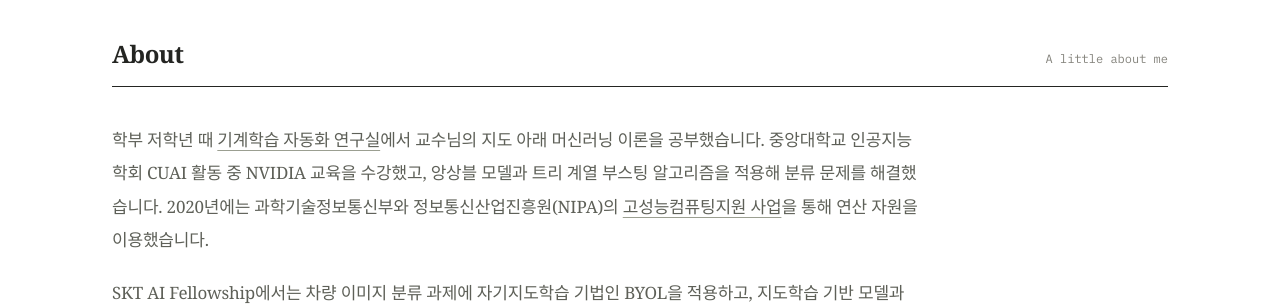
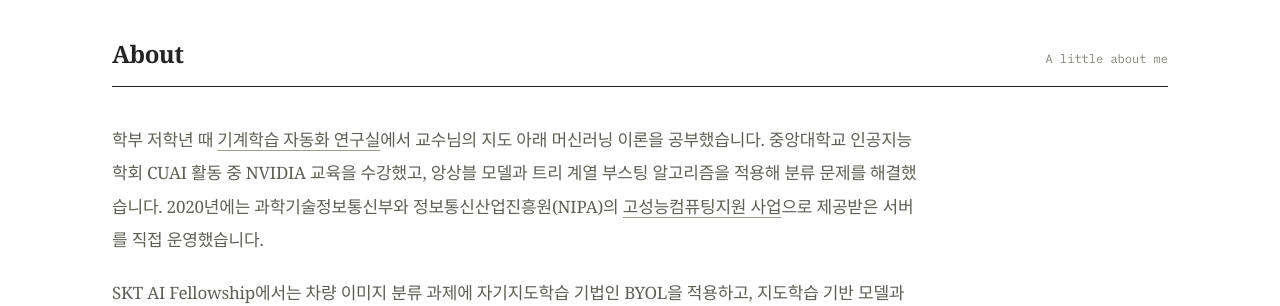
Before and after one commit to skwent77/jaehyun-portfolio, a plain HTML site: page index.html in a window 1280 px wide. Shown: the part 2860-3166 px from the top of the page. Drawn offline with Linux system fonts and the light colour scheme; a web font is replaced by a local one.

Commit message:
Clarify operation of the program server

```diff
--- a/index.html
+++ b/index.html
@@ -61,7 +61,7 @@
     <section class="about-section" id="about" aria-labelledby="about-title">
       <div class="section-heading"><h2 id="about-title">About</h2><span class="mono">A little about me</span></div>
       <div class="about-copy">
-        <p>학부 저학년 때 <a href="https://ml.cau.ac.kr/" target="_blank" rel="noopener noreferrer">기계학습 자동화 연구실</a>에서 교수님의 지도 아래 머신러닝 이론을 공부했습니다. 중앙대학교 인공지능 학회 CUAI 활동 중 NVIDIA 교육을 수강했고, 앙상블 모델과 트리 계열 부스팅 알고리즘을 적용해 분류 문제를 해결했습니다. 2020년에는 과학기술정보통신부와 정보통신산업진흥원(NIPA)의 <a href="https://www.nipa.kr/home/2-2/11430" target="_blank" rel="noopener noreferrer">고성능컴퓨팅지원 사업</a>을 통해 연산 자원을 이용했습니다.</p>
+        <p>학부 저학년 때 <a href="https://ml.cau.ac.kr/" target="_blank" rel="noopener noreferrer">기계학습 자동화 연구실</a>에서 교수님의 지도 아래 머신러닝 이론을 공부했습니다. 중앙대학교 인공지능 학회 CUAI 활동 중 NVIDIA 교육을 수강했고, 앙상블 모델과 트리 계열 부스팅 알고리즘을 적용해 분류 문제를 해결했습니다. 2020년에는 과학기술정보통신부와 정보통신산업진흥원(NIPA)의 <a href="https://www.nipa.kr/home/2-2/11430" target="_blank" rel="noopener noreferrer">고성능컴퓨팅지원 사업</a>으로 제공받은 서버를 직접 운영했습니다.</p>
         <p>SKT AI Fellowship에서는 차량 이미지 분류 과제에 자기지도학습 기법인 BYOL을 적용하고, 지도학습 기반 모델과 성능을 비교하는 실험을 진행했습니다. 약 10만 장의 이미지를 학습에 활용할 수 있도록 정제했으며, PyTorch로 신경망을 구현하는 역량을 쌓았습니다. 팀의 실험 과정과 결과를 <a href="https://devocean.sk.com/blog/techBoardDetail.do?ID=163494" target="_blank" rel="noopener noreferrer">DEVOCEAN 기술 블로그에 정리했습니다</a>.</p>
         <p>최근에는 한국어 주식 용어를 검색하고 설명하는 프로젝트에서 LangChain 기반 검색 기능을 구현했습니다. 검색 결과를 LLM 답변의 근거로 활용하기 위한 MCP·Agent 연동을 시도하며, 필요한 정보를 검색해 답변 생성에 연결하는 과정에 관심을 갖게 되었습니다.</p>
       </div>
```
